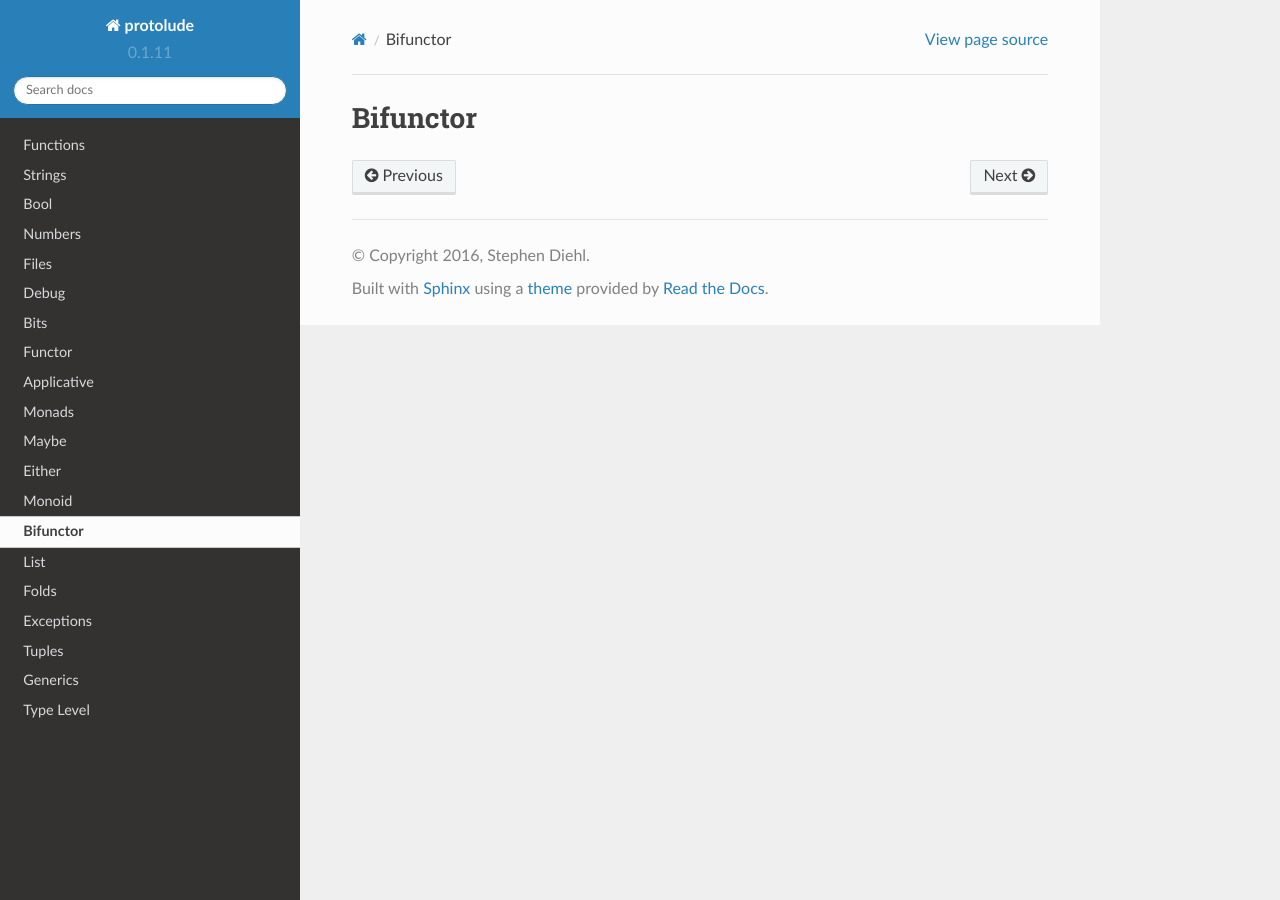
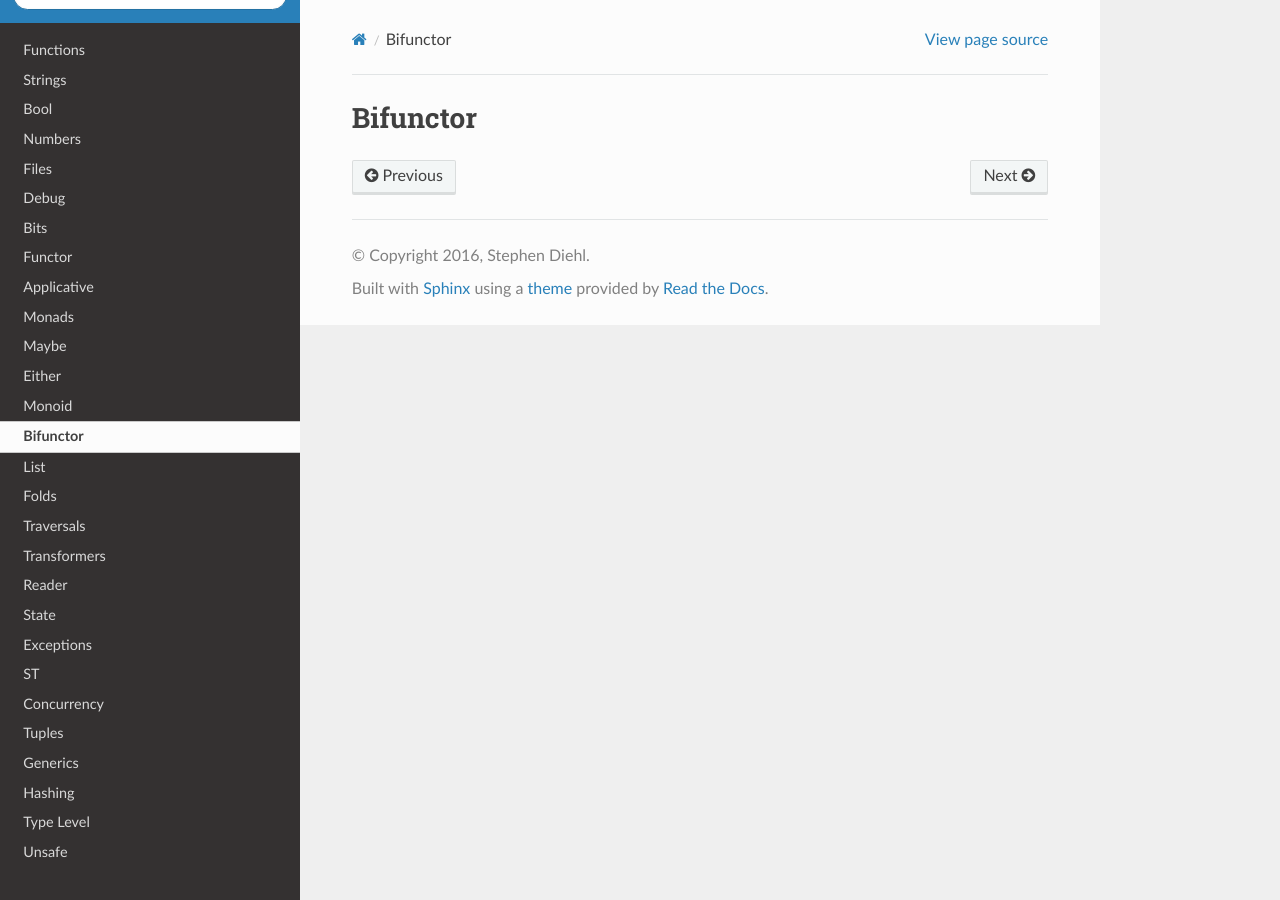
Before and after one commit to kowainik/relude, a Sphinx documentation site: the page built from docs/Bifunctor.md, in a window 1280 px wide. Built offline with Sphinx 7.4.7 and the Read the Docs theme 2.0.0, drawn with Linux system fonts in a browser that asks for light colours; pages that are not in the unit, such as notebooks, are missing from menus.

Commit message:
stub out rest of toc

```diff
--- /dev/null
+++ b/docs/Concurrency.md
@@ -0,0 +1,2 @@
+Concurrency
+===========
--- /dev/null
+++ b/docs/Reader.md
@@ -0,0 +1,2 @@
+Reader
+======
--- /dev/null
+++ b/docs/ST.md
@@ -0,0 +1,2 @@
+ST
+==
--- /dev/null
+++ b/docs/State.md
@@ -0,0 +1,2 @@
+State
+=====
--- /dev/null
+++ b/docs/Transformers.md
@@ -0,0 +1,2 @@
+Transformers
+============
--- /dev/null
+++ b/docs/Traversals.md
@@ -0,0 +1,2 @@
+Traversals
+==========
--- /dev/null
+++ b/docs/Unsafe.md
@@ -0,0 +1,2 @@
+Unsafe
+======
--- a/docs/index.rst
+++ b/docs/index.rst
@@ -36,7 +36,7 @@ An alternative Prelude.
   Set
   Tuple
   Generics
-  Hashable
+  Hashing
   TypeLevel
   Unsafe
 
```
Also changed, not shown: other parts of docs/index.rst (+0 -1 lines).
